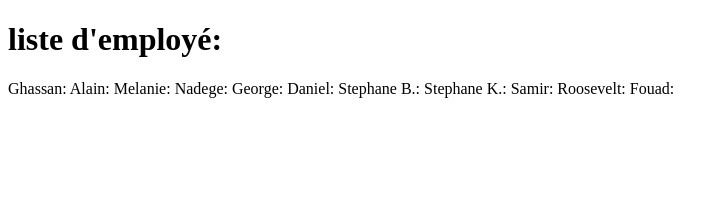
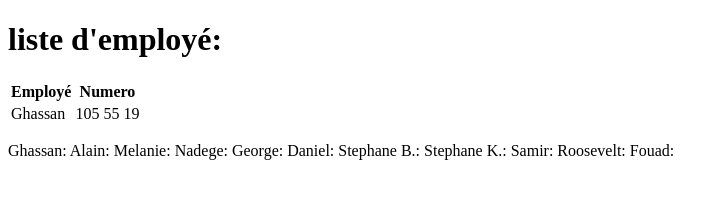
Before and after one commit to Alain-karam/CKemployeList, a plain HTML site: page index.html in a window 1280 px wide. Shown: the whole page, without its empty margins (0-728 px from the left). Drawn offline with Linux system fonts and the light colour scheme.

Commit message:
Update index.html

```diff
--- a/index.html
+++ b/index.html
@@ -6,6 +6,18 @@
 
     <body>
         <h1>liste d'employé:</h1>
+
+        <table>
+            <tr>
+                <th>Employé</th>
+                <th>Numero</th>
+            </tr>
+            <tr>
+                <td>Ghassan</td>
+                <td>105 55 19</td>
+            </tr>
+        </table>
+
         <p>
             Ghassan:
             Alain:
```
